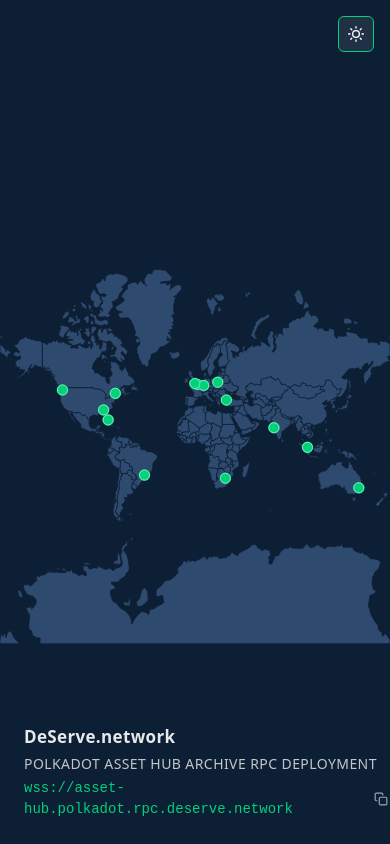
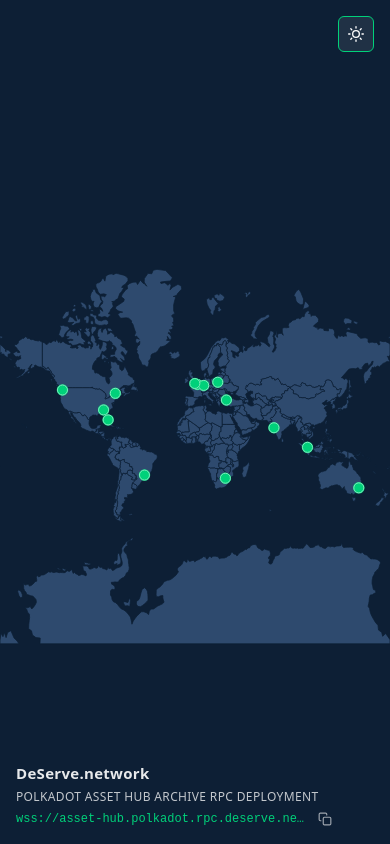
Before and after one commit to helikon-labs/deserve-web, a website built with Vite: page index.html in a window 390 px wide. Built offline with nearby package versions, Linux system fonts and the light colour scheme; no server answers.

Commit message:
Mobile improvements.

```diff
--- a/src/style/style.css
+++ b/src/style/style.css
@@ -82,6 +82,11 @@ svg {
     fill: var(--color-land);
     stroke: var(--color-land-stroke);
     stroke-width: 0.75;
+}
+
+.node-hit-area {
+    fill: transparent;
+    stroke: none;
 }
 
 .node-marker {
@@ -261,3 +266,31 @@ svg {
     height: 14px;
     stroke: currentColor;
 }
+
+@media (max-width: 600px) {
+    .info-panel {
+        bottom: 16px;
+        left: 16px;
+        right: 56px;
+    }
+
+    .info-title-name {
+        font-size: 15px;
+    }
+
+    .info-title-sub {
+        font-size: 12px;
+    }
+
+    .info-url {
+        font-size: 12px;
+        overflow: hidden;
+        text-overflow: ellipsis;
+        white-space: nowrap;
+        min-width: 0;
+    }
+
+    .info-endpoint {
+        min-width: 0;
+    }
+}
--- a/src/ui/world-map.ts
+++ b/src/ui/world-map.ts
@@ -33,9 +33,14 @@ class WorldMap {
     private svg: Selection<SVGSVGElement, unknown, null, undefined> | null = null;
     private countries: FeatureCollection<Geometry | null, GeoJsonProperties> | null = null;
     private tooltip: Selection<HTMLDivElement, unknown, null, undefined> | null = null;
+    private projection: ReturnType<typeof geoMercator> | null = null;
     private activeUnsub: (() => void) | null = null;
     private readonly pingUnsubs: Array<() => void> = [];
     private hideTimeout: ReturnType<typeof setTimeout> | null = null;
+
+    private readonly onContainerTouchStart = (): void => {
+        this.scheduleHide();
+    };
 
     constructor() {
         this.mapContainer = getDOMElementById('map-container', HTMLDivElement);
@@ -52,6 +57,9 @@ class WorldMap {
         this.tooltip.on('mouseleave', () => {
             this.scheduleHide();
         });
+        this.mapContainer.addEventListener('touchstart', this.onContainerTouchStart, {
+            passive: true,
+        });
         this.render();
         this.setupPingSubscriptions();
     }
@@ -65,8 +73,8 @@ class WorldMap {
             return;
         }
         const { clientWidth: width, clientHeight: height } = this.mapContainer;
-        const projection = geoMercator().fitSize([width, height], WORLD_BOUNDS);
-        const path = geoPath().projection(projection);
+        this.projection = geoMercator().fitSize([width, height], WORLD_BOUNDS);
+        const path = geoPath().projection(this.projection);
         if (!this.svg) {
             this.svg = select(this.mapContainer)
                 .append('svg')
@@ -97,19 +105,38 @@ class WorldMap {
                     .append('g')
                     .attr('class', 'node')
                     .attr('data-id', (d) => d.id);
+                g.append('circle').attr('r', 16).attr('class', 'node-hit-area');
                 g.append('circle').attr('r', 5).attr('class', 'node-ping');
                 g.append('circle').attr('r', 5).attr('class', 'node-marker');
                 return g;
             })
             .attr('transform', (d) => {
-                const coords = projection([d.longitude, d.latitude]);
+                const coords = this.projection!([d.longitude, d.latitude]);
                 return coords ? `translate(${coords[0]},${coords[1]})` : '';
             })
             .style('cursor', 'pointer')
             .on('mouseenter', (_, d) => {
+                this.showTooltipForNode(d);
+            })
+            .on('mouseleave', () => {
+                this.scheduleHide();
+            })
+            .on(
+                'touchstart',
+                (event, d) => {
+                    event.preventDefault();
+                    event.stopPropagation();
+                    this.showTooltipForNode(d);
+                },
+                { passive: false } as AddEventListenerOptions,
+            );
+    }
+
+    private showTooltipForNode(d: RPCNode): void {
         this.cancelHide();
-                const coords = projection([d.longitude, d.latitude]);
-                if (!coords || !this.tooltip) return;
+        if (!this.projection || !this.tooltip) return;
+        const coords = this.projection([d.longitude, d.latitude]);
+        if (!coords) return;
         this.tooltip
             .style('display', 'block')
             .style('left', `${coords[0]}px`)
@@ -121,10 +148,6 @@ class WorldMap {
         // so content is set before the browser paints despite appearing after display:block
         this.activeUnsub = stateAtom.subscribe((state) => {
             this.renderTooltipContent(d, state);
-                });
-            })
-            .on('mouseleave', () => {
-                this.scheduleHide();
         });
     }
 
@@ -215,6 +238,7 @@ class WorldMap {
         this.cancelHide();
         this.activeUnsub?.();
         this.activeUnsub = null;
+        this.mapContainer.removeEventListener('touchstart', this.onContainerTouchStart);
         for (const unsub of this.pingUnsubs) {
             unsub();
         }
```
Lines whose indentation alone changed are shown as unchanged.
